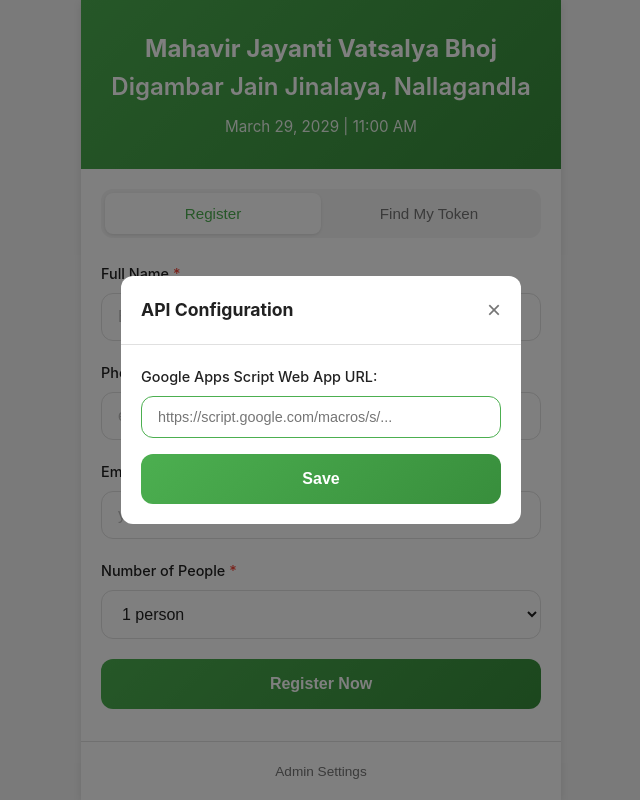
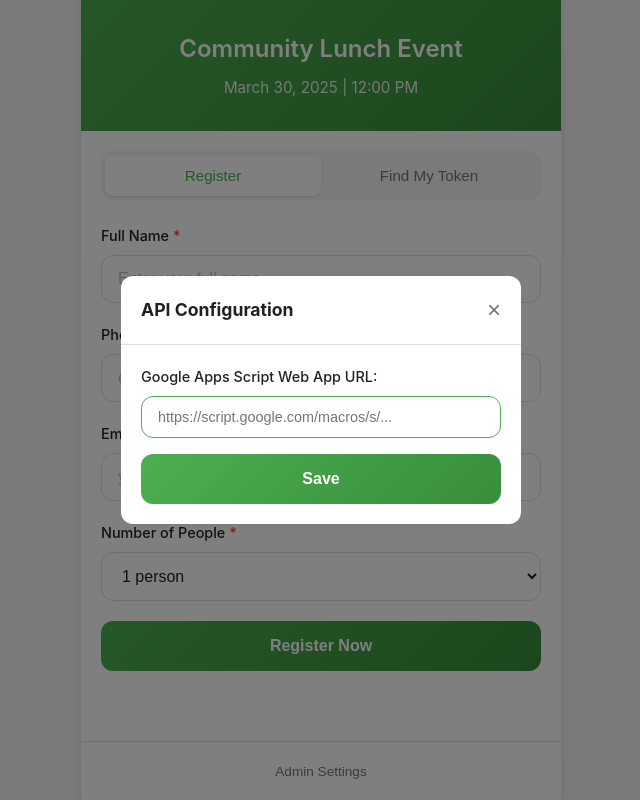
Before and after one commit to MightySuz/food-event-scanner, a plain HTML site: page index.html in a window 1280 px wide. Shown: the whole page, without its empty margins (319-959 px from the left). Drawn offline with Linux system fonts and the light colour scheme.

Commit message:
Add files via upload

```diff
--- a/index.html
+++ b/index.html
@@ -12,9 +12,8 @@
     <div class="app-container">
         <!-- Header -->
         <header class="app-header">
-            <h2>Mahavir Jayanti Vatsalya Bhoj</h2>
-            <h1>Digambar Jain Jinalaya, Nallagandla</h1>
-            <p class="event-date">March 29, 2029 | 11:00 AM</p>
+            <h1>Community Lunch Event</h1>
+            <p class="event-date">March 30, 2025 | 12:00 PM</p>
         </header>
 
         <!-- Main Content -->
```
